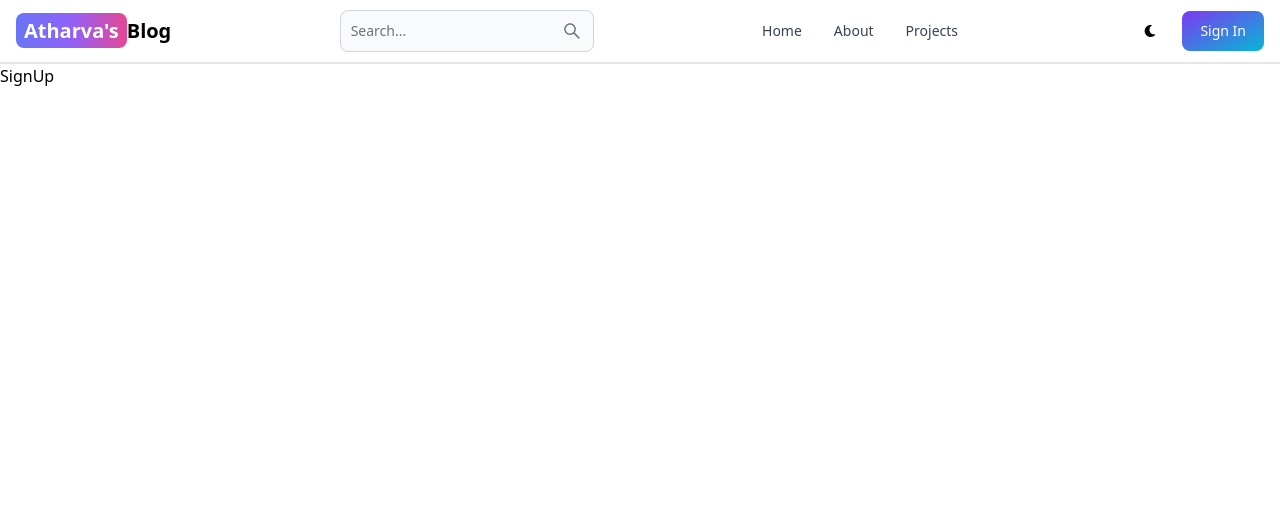
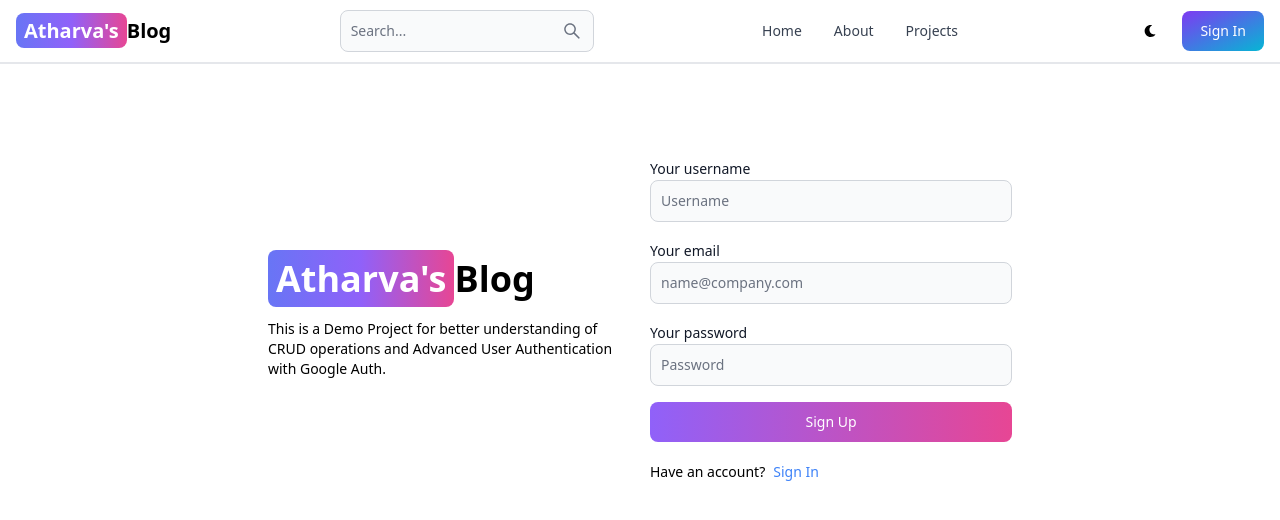
Before and after one commit to atharva2770/mern-blog, a React app in the folder client/: page /sign-up in a window 1280 px wide. Shown: the top 520 px of the page. Built offline with nearby package versions, Linux system fonts and the light colour scheme; the HTML template or start-up script is replaced by a standard one.

Commit message:
create sign up page UI

```diff
--- a/client/src/pages/SignUp.jsx
+++ b/client/src/pages/SignUp.jsx
@@ -1,8 +1,62 @@
+import { Button, Label, TextInput } from 'flowbite-react'
 import React from 'react'
+import { Link } from 'react-router-dom'
 
 function SignUp() {
     return (
-        <div>SignUp</div>
+        <div className='min-h-screen mt-20'>
+            <div className='flex p-3 max-w-3xl mx-auto flex-col
+            md:flex-row md:items-center gap-5'>
+                {/* Left side |\/ */}
+                <div className='flex-1'>
+                    <Link to="/" className="font-bold dark:text-white text-4xl">
+                        <span className="px-2 py-1 bg-gradient-to-r from-indigo-500 via-purple-500
+                to-pink-500 rounded-lg text-white">Atharva's</span>
+                        Blog
+                    </Link>
+                    <p className='text-sm mt-5'>
+                        This is a Demo Project for better understanding of
+                        CRUD operations and Advanced User Authentication with Google Auth.
+                    </p>
+                </div>
+                {/* Right side |\/ */}
+                <div className='flex-1'>
+                    <form className='flex flex-col gap-4'>
+                        <div>
+                            <Label value='Your username' />
+                            <TextInput
+                                type='text'
+                                placeholder='Username'
+                                id='username'
+                            />
+                        </div>
+                        <div>
+                            <Label value='Your email' />
+                            <TextInput
+                                type='text'
+                                placeholder='name@company.com'
+                                id='email'
+                            />
+                        </div>
+                        <div>
+                            <Label value='Your password' />
+                            <TextInput
+                                type='text'
+                                placeholder='Password'
+                                id='password'
+                            />
+                        </div>
+                        <Button gradientDuoTone='purpleToPink' type='submit'>Sign Up</Button>
+                    </form>
+                    <div className='flex gap-2 text-sm mt-5'>
+                        <span>Have an account?</span>
+                        <Link to='/sign-in' className='text-blue-500'>
+                            Sign In
+                        </Link>
+                    </div>
+                </div>
+            </div>
+        </div>
     )
 }
 
```
